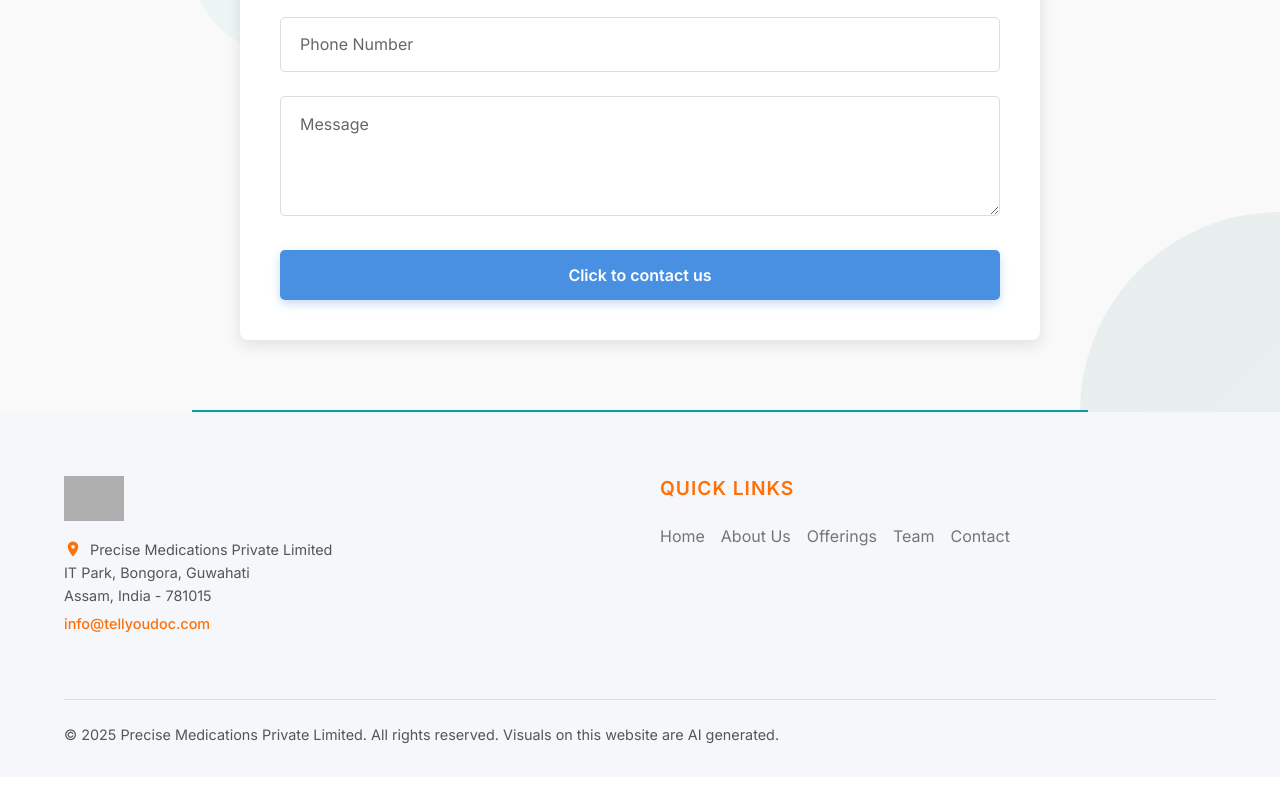
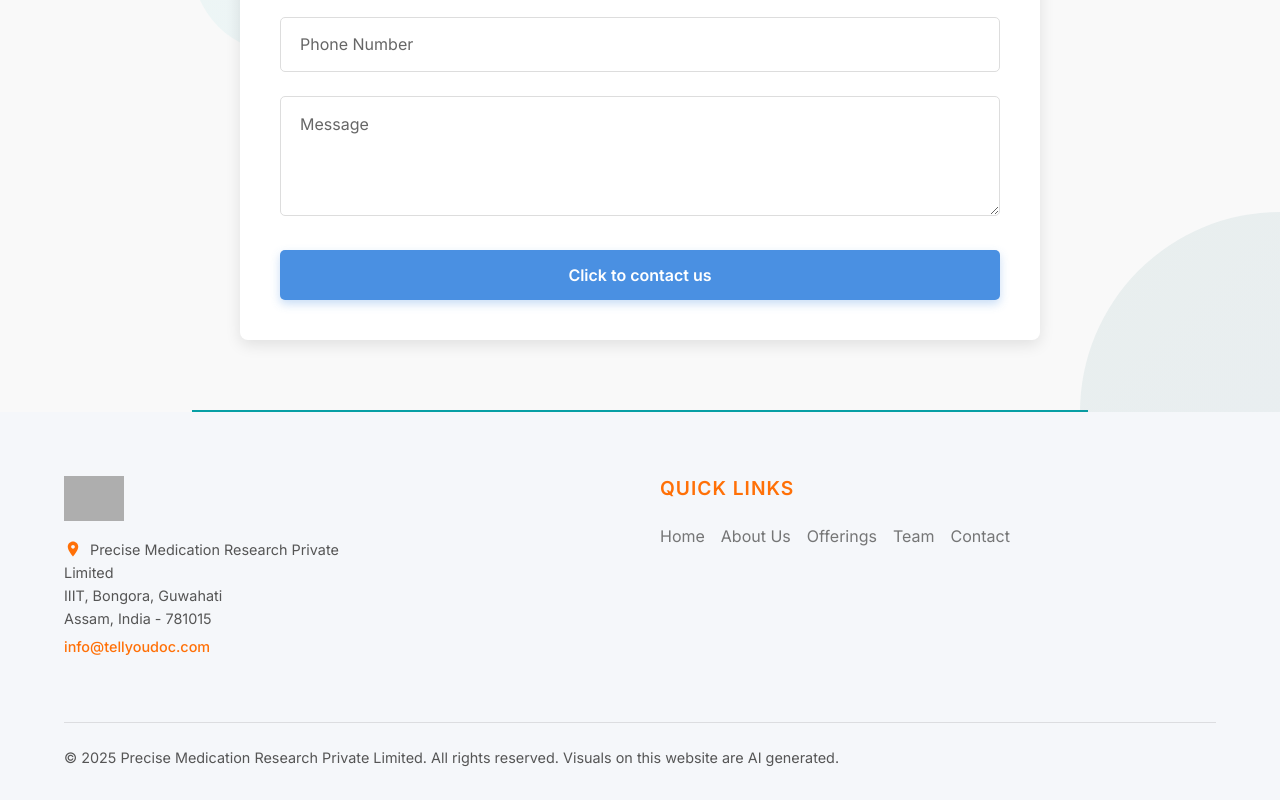
Before and after one commit to TellYouDoc/tellyoudoc-April19-25, a React (Vite) app: page / in a window 1280 px wide. Shown: the part 3449-4249 px from the top of the page. Before the commit the page ends 4226 px from the top, so only its background shows below. Built offline with nearby package versions, Linux system fonts and the light colour scheme; grey boxes are pictures that could not be loaded.

Commit message:
Update Footer.jsx

```diff
--- a/src/components/Footer.jsx
+++ b/src/components/Footer.jsx
@@ -62,9 +62,9 @@ const Footer = () => {
           <img src={logoImage} alt="tellYouDoc Logo" />
           <p className="footer-address">
             <i className="location-icon"></i>
-            Precise Medications Private Limited
+            Precise Medication Research Private Limited
             <br />
-            IT Park, Bongora, Guwahati
+            IIIT, Bongora, Guwahati
             <br />
             Assam, India - 781015
             <br />
@@ -180,7 +180,7 @@ const Footer = () => {
 
       <div className="footer-bottom">
         <p>
-          &copy; {new Date().getFullYear()} Precise Medications Private Limited.
+          &copy; {new Date().getFullYear()} Precise Medication Research Private Limited.
           All rights reserved. Visuals on this website are AI generated.
         </p>
         {/* <p>
```
